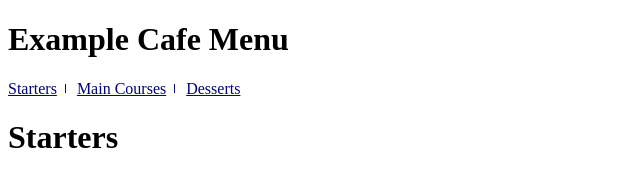
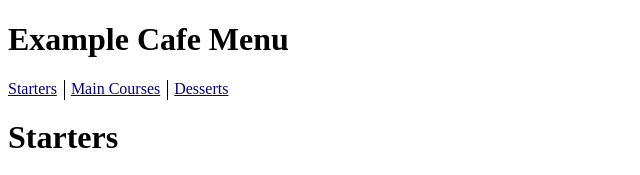
Before and after one commit to tramle3012/hehehe, a plain HTML site: page index.html in a window 1280 px wide. Shown: the top 175 px of the page, 0-640 px from the left. Drawn offline with Linux system fonts and the light colour scheme.

Commit message:
Update index.html

```diff
--- a/index.html
+++ b/index.html
@@ -5,10 +5,10 @@
     <meta name="viewport" content="width=device-width, initial-scale=1.0">
     <title>Document</title>
 
-<style>
+    <style>
 .menu {
     display: flex;
-    gap: 20px;
+    gap: 14px;
     align-items: center;
 }
 
@@ -22,24 +22,24 @@
 .menu a:not(:first-child)::before {
     content: "";
     position: absolute;
-    left: -12px;
-    top: 25%;
-    width: 1px;
-    height: 50%;
-    background: navy;
+    left: -7px;
+    top: 2%;
+    width: 0.5px;
+    height: 110%;
+    background: black;
 }
 </style>
 
 </head>
 <body>
     <h1 id="top">Example Cafe Menu</h1>
-    <p>
-<p class="menu">
-    <a href="#starters">Starters</a>
-    <a href="#maincourses">Main Courses</a>
-    <a href="#desserts">Desserts</a>
-</p>
+
+    <p class="menu">
+      <a href="#starters">Starters</a>
+      <a href="#maincourses">Main Courses</a>
+      <a href="#desserts">Desserts</a>
     </p>
+
     <h1 id="starters">Starters</h1>
         <ul>
             <li>Chestnut and Mushroom Goujons (<u style="color:blue;">v</u>)</li>
@@ -93,5 +93,4 @@
   </script>
 
 </body>
-
 </html>
```
